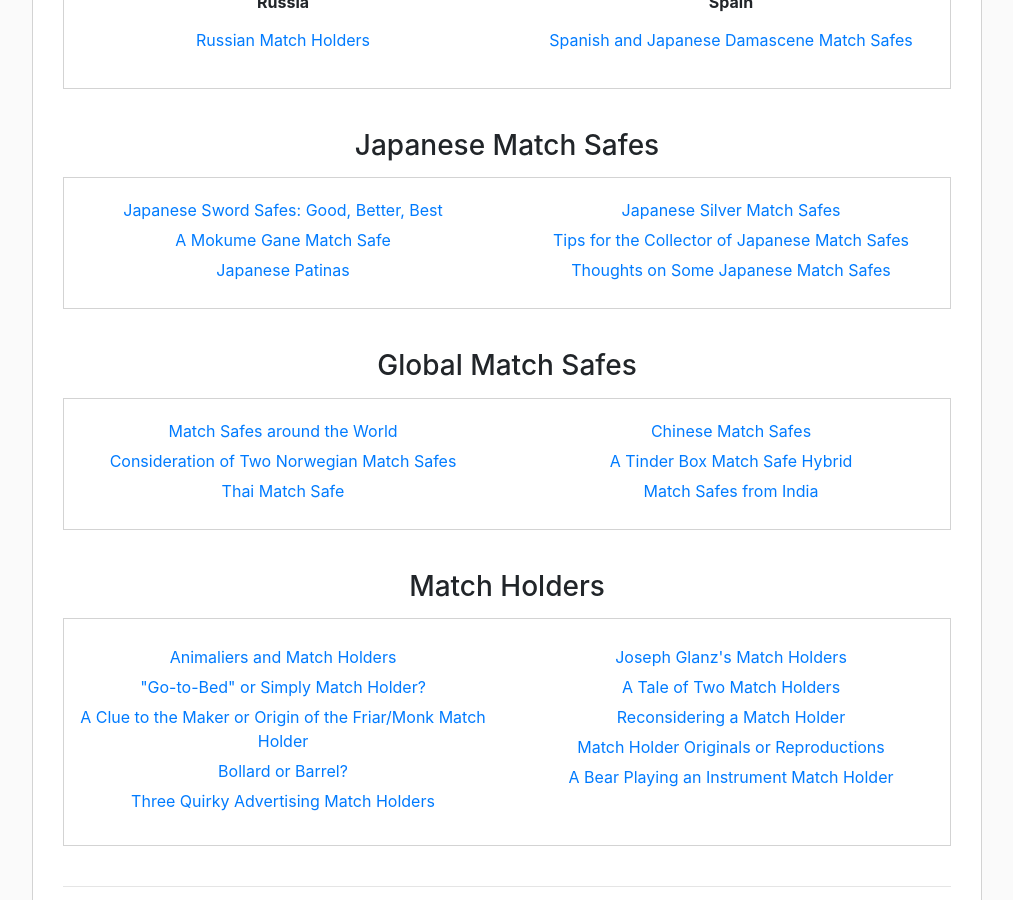
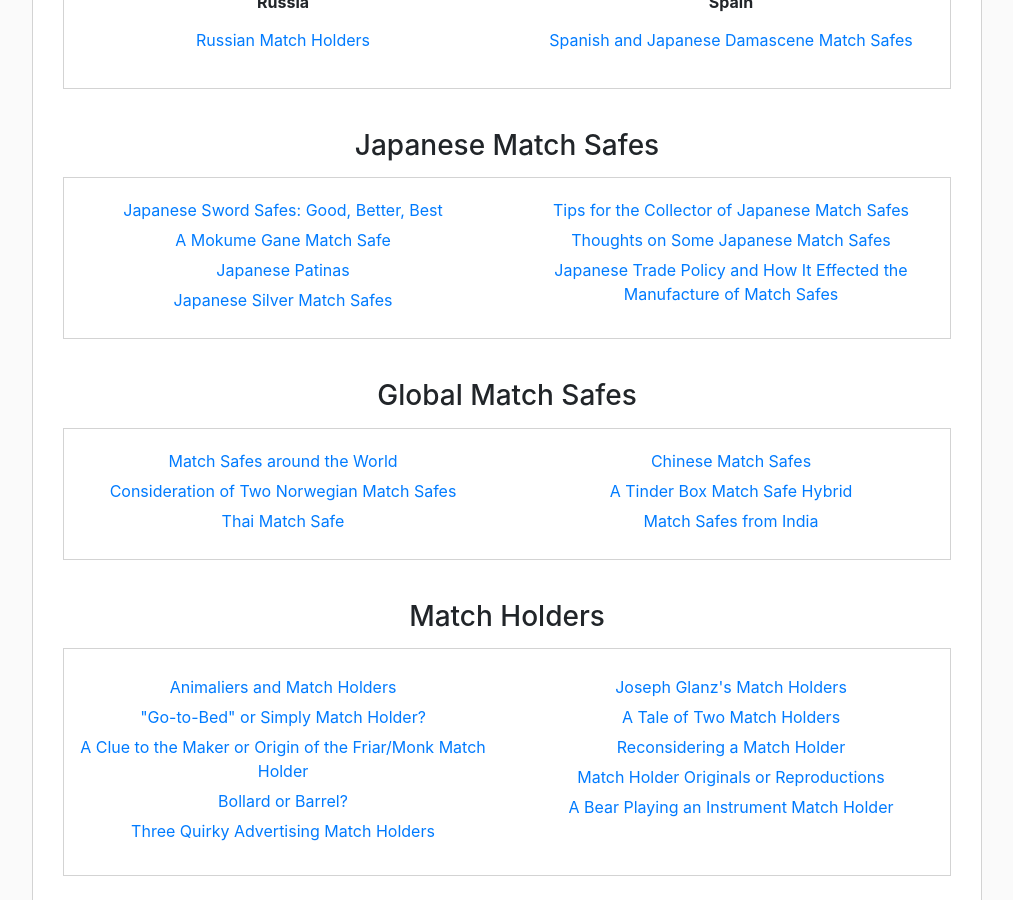
Before and after one commit to neilshapiro/MatchSafeScholar, a Jekyll site: the page built from works.html, in a window 1280 px wide and 900 px high, scrolled down 1215 px. Shown: the whole window, without its empty margins (228-1241 px from the left). Built offline with Jekyll 4.4.1, drawn with Linux system fonts in a browser that asks for light colours.

Commit message:
Update Articles “japanese_section”

```diff
--- a/_data/articles/japanese.json
+++ b/_data/articles/japanese.json
@@ -23,6 +23,10 @@
     {
       "title": "Thoughts on Some Japanese Match Safes",
       "path": "/assets/pdfs/articles/thoughts-of-japanese-match-safes_final.pdf"
+    },
+    {
+      "title": "Japanese Trade Policy and How It Effected the Manufacture of Match Safes",
+      "path": "/assets/pdfs/articles/japanese_trade_policy.pdf"
     }
   ]
 }
```
Also changed, not shown: 1 other file.
